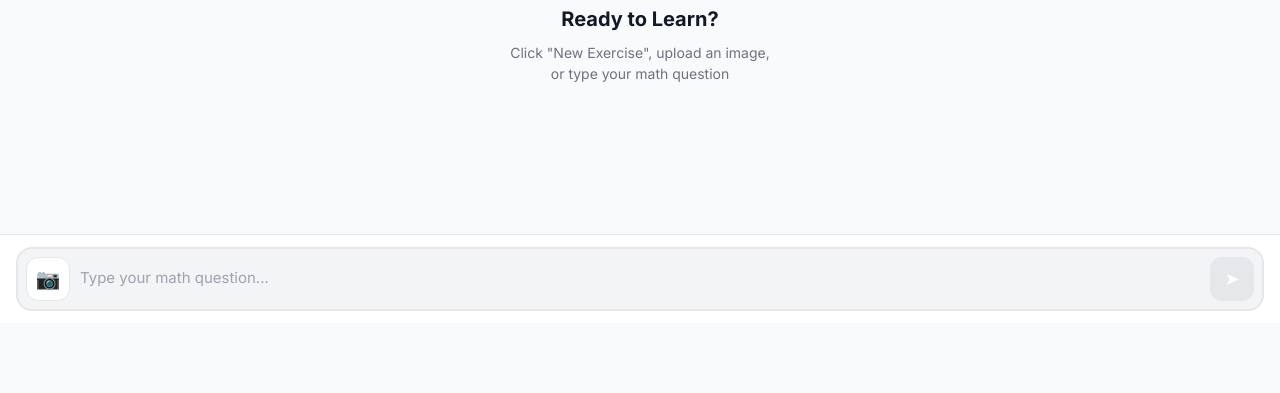
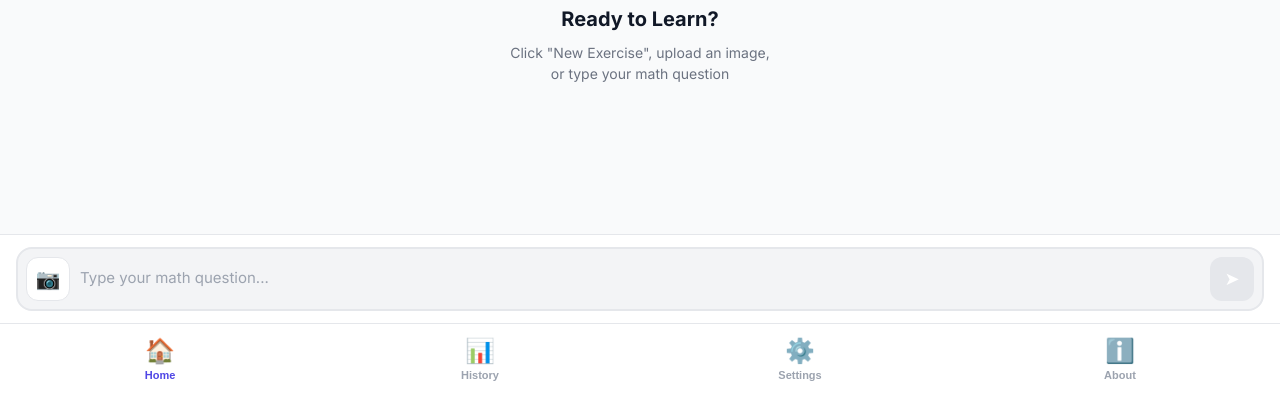
Before and after one commit to OMARMARCO23/tamrini-web, a website: page index.html in a window 1280 px wide. Shown: the part 407-800 px from the top of the page. Drawn offline with Linux system fonts and the light colour scheme.

Commit message:
Update style.css

```diff
--- a/style.css
+++ b/style.css
@@ -802,4 +802,78 @@ body.dark-mode .error-message {
   background: var(--bg-secondary);
   padding: 2px 8px;
   border-radius: var(--radius-full);
-  font-size:
+  font-size: 11px;
+  color: var(--text-secondary);
+  margin-top: 8px;
+}
+
+/* ===== BOTTOM NAV ===== */
+.bottom-nav {
+  position: fixed;
+  bottom: 0;
+  left: 0;
+  right: 0;
+  display: flex;
+  background: var(--bg-white);
+  border-top: 1px solid var(--border);
+  padding-bottom: var(--safe-bottom);
+  height: calc(var(--nav-height) + var(--safe-bottom));
+  z-index: 100;
+  transition: background 0.3s, border-color 0.3s;
+}
+
+.nav-item {
+  flex: 1;
+  display: flex;
+  flex-direction: column;
+  align-items: center;
+  justify-content: center;
+  gap: 4px;
+  padding: 10px;
+  background: none;
+  border: none;
+  color: var(--text-light);
+  cursor: pointer;
+  transition: color 0.2s;
+  font-size: 11px;
+  font-weight: 600;
+}
+
+.nav-item.active {
+  color: var(--primary);
+}
+
+.nav-icon {
+  font-size: 24px;
+}
+
+/* ===== RTL ===== */
+.rtl {
+  direction: rtl;
+}
+
+.rtl .message.user {
+  flex-direction: row;
+}
+
+.rtl .message.bot {
+  flex-direction: row-reverse;
+}
+
+.rtl #message-input {
+  text-align: right;
+}
+
+/* ===== SCROLLBAR ===== */
+::-webkit-scrollbar {
+  width: 4px;
+}
+
+::-webkit-scrollbar-track {
+  background: transparent;
+}
+
+::-webkit-scrollbar-thumb {
+  background: var(--border);
+  border-radius: 4px;
+}
```
